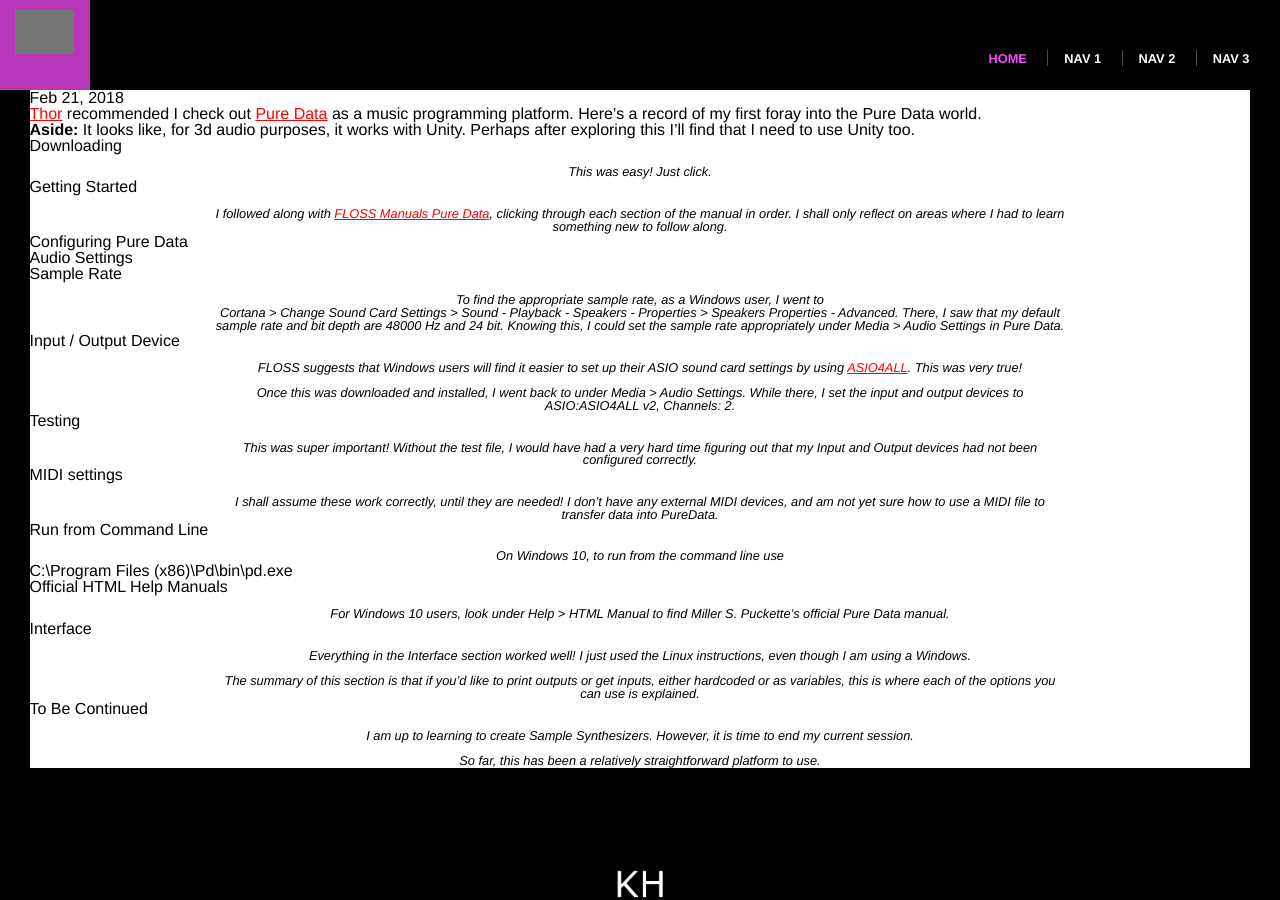
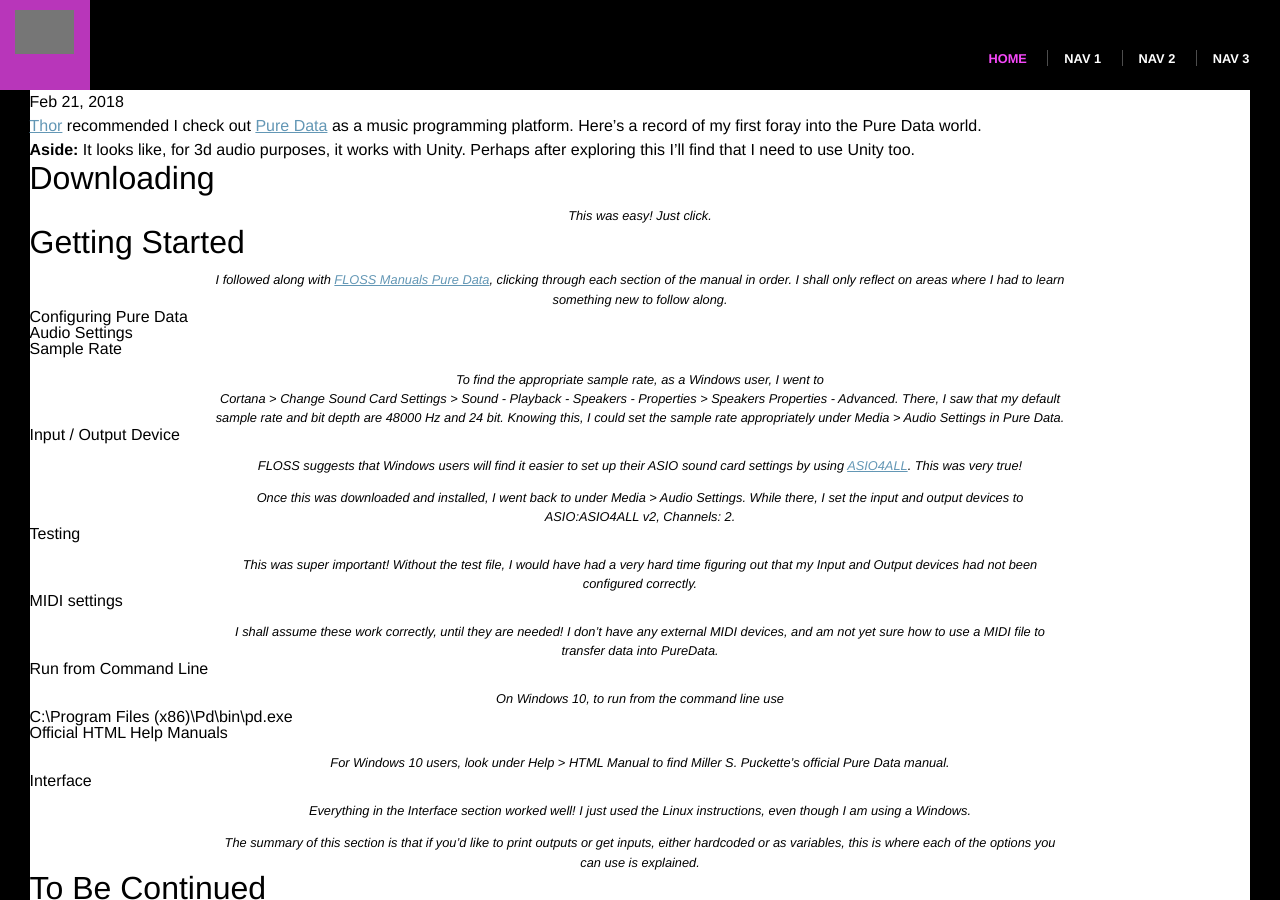
Before and after one commit to khoeger/khoeger.github.io, a Jekyll site: the page built from _posts/2018-02-22-pure-data.md, in a window 1280 px wide and 900 px high. Built offline with Jekyll 4.4.1, drawn with Linux system fonts in a browser that asks for light colours; grey boxes are pictures that could not be loaded.

Commit message:
Change bio-box formatting, link color

```diff
--- a/css/main.css
+++ b/css/main.css
@@ -58,8 +58,14 @@
   font-size: 7vw;
   margin-top: 0;
 }
+h2 {
+  font-size: 2em;
+}
 a {
-  color: #f00;
+  color: #6397b5;
+}
+p {
+  line-height: 1.5;
 }
 h2 ~ p {
   font-size: 0.8em;
@@ -279,6 +285,7 @@
 .bio-copy {
   font-size: 0.75em;
 }
+/*
 .bio-copy a {
   color: green;
-}
+}*/
```
